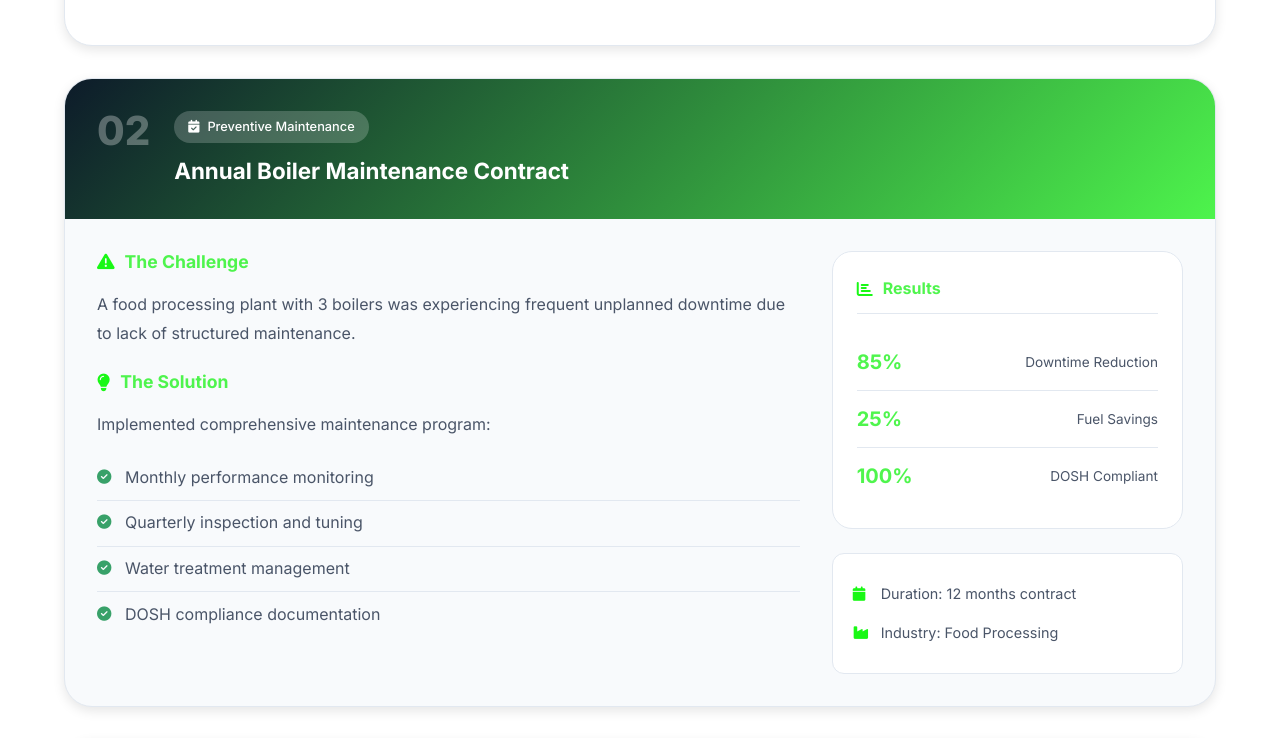
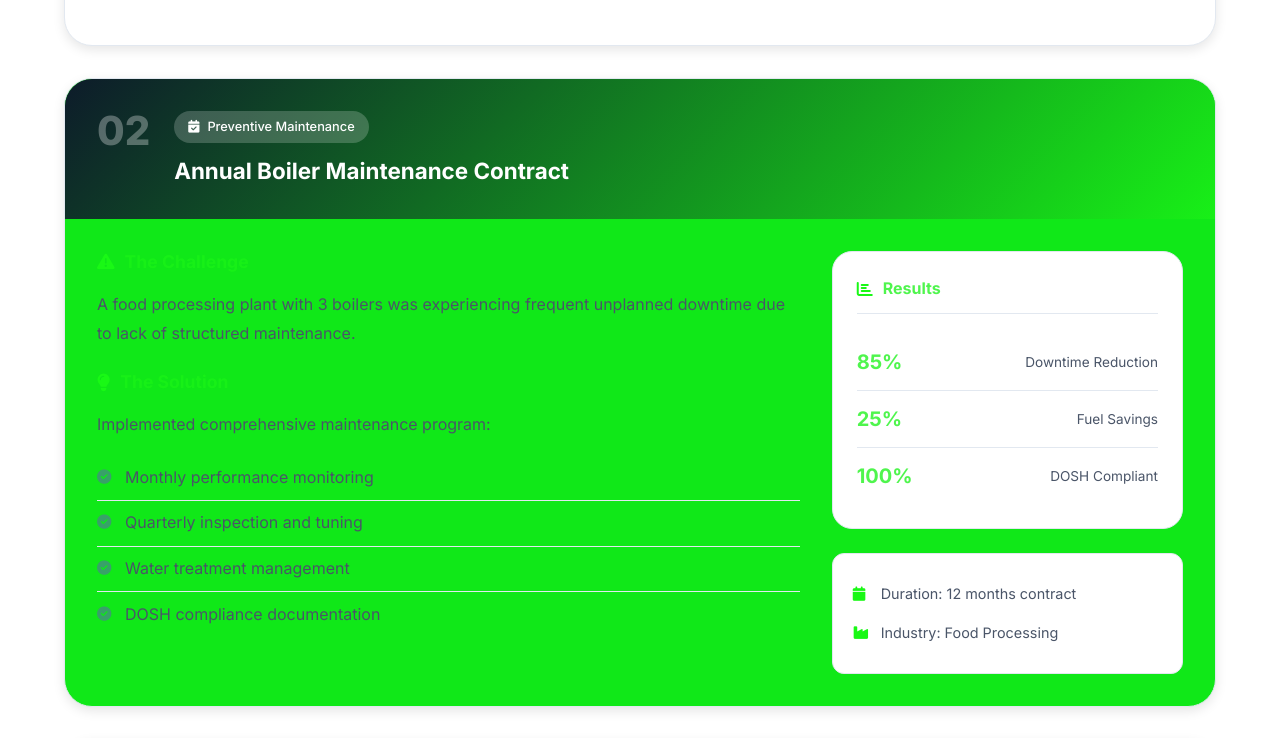
Before and after one commit to snshahrul/ad-deen-services, a plain HTML site: page index.html in a window 1280 px wide. Shown: the part 6340-7078 px from the top of the page. Drawn offline with Linux system fonts and the light colour scheme.

Commit message:
Update background and text colors in style.css

```diff
--- a/style.css
+++ b/style.css
@@ -16,7 +16,7 @@
   --accent-rgba: rgba(230, 57, 70, 0.1);
 
   /* Neutral Colors - Light Mode */
-  --bg-light: #f8fafc;
+  --bg-light: #10e818;
   --bg-white: #ffffff;
   --bg-alt: #edf2f7;
   --text-dark: #1a202c;
@@ -46,7 +46,7 @@
   --bg-light: #0d1117;
   --bg-white: #161b22;
   --bg-alt: #21262d;
-  --text-dark: #f0f6fc;
+  --text-dark: #ced2db;
   --text-muted: #8b949e;
   --text-light: #6e7681;
   --border: #30363d;
@@ -540,7 +540,7 @@ a {
 .photo-wrapper {
   position: relative;
   width: 280px;
-  height: 280px;
+  height: 150px;
 }
 
 .photo-img {
```
